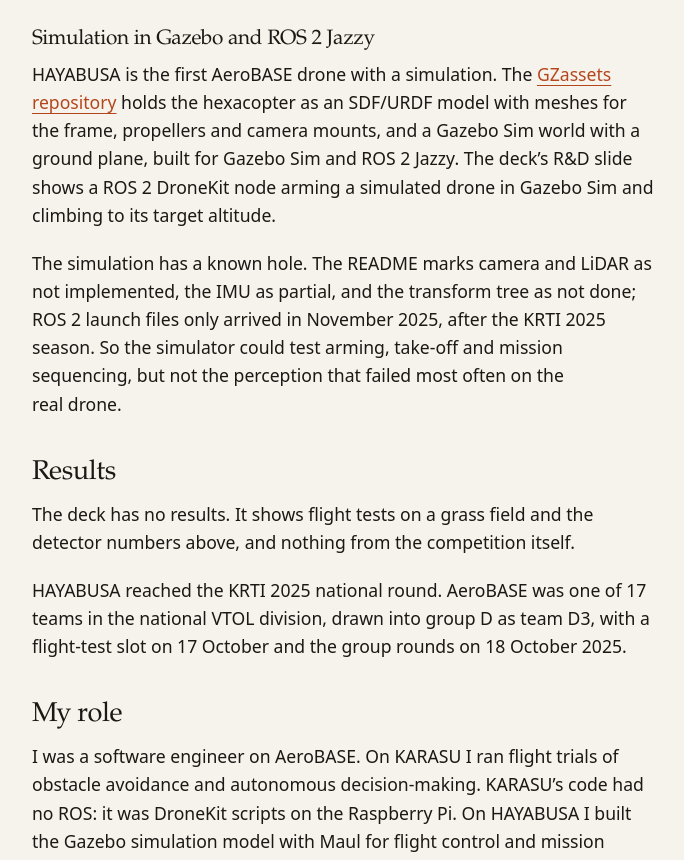
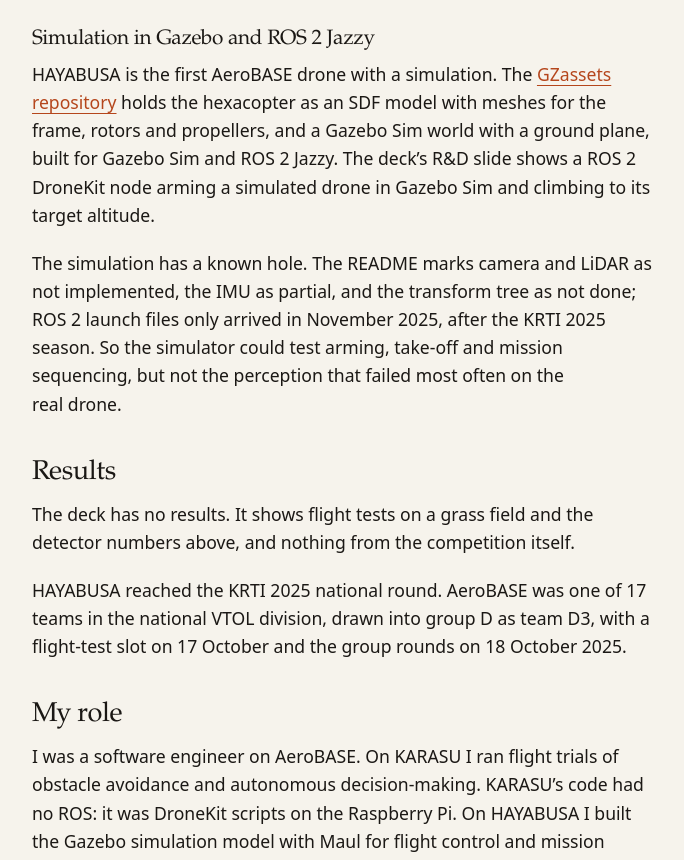
Before and after one commit to theonegareth/personal-web, an Astro site: page /blog/aerobase-krti-drones in a window 1280 px wide. Shown: the part 3248-4108 px from the top of the page, without its empty margins (32-716 px from the left). Built offline with nearby package versions, Linux system fonts and the light colour scheme; Astro itself is replaced by a stand-in of ours.

Commit message:
🐛 fix(blog): describe the GZassets model as the repo holds it
- the repository has model.sdf only, no URDF, and meshes for the frame, rotors and propellers, no camera mounts (GZassets hexadrone/models/hexadrone_model)

```diff
--- a/src/content/blog/aerobase-krti-drones.md
+++ b/src/content/blog/aerobase-krti-drones.md
@@ -48,7 +48,7 @@ The detector is a YOLOv10n trained on one class, the orange object. It reached a
 
 ### Simulation in Gazebo and ROS 2 Jazzy
 
-HAYABUSA is the first AeroBASE drone with a simulation. The [GZassets repository](https://github.com/theonegareth/GZassets) holds the hexacopter as an SDF/URDF model with meshes for the frame, propellers and camera mounts, and a Gazebo Sim world with a ground plane, built for Gazebo Sim and ROS 2 Jazzy. The deck's R&D slide shows a ROS 2 DroneKit node arming a simulated drone in Gazebo Sim and climbing to its target altitude.
+HAYABUSA is the first AeroBASE drone with a simulation. The [GZassets repository](https://github.com/theonegareth/GZassets) holds the hexacopter as an SDF model with meshes for the frame, rotors and propellers, and a Gazebo Sim world with a ground plane, built for Gazebo Sim and ROS 2 Jazzy. The deck's R&D slide shows a ROS 2 DroneKit node arming a simulated drone in Gazebo Sim and climbing to its target altitude.
 
 The simulation has a known hole. The README marks camera and LiDAR as not implemented, the IMU as partial, and the transform tree as not done; ROS 2 launch files only arrived in November 2025, after the KRTI 2025 season. So the simulator could test arming, take-off and mission sequencing, but not the perception that failed most often on the real drone.
 
```
